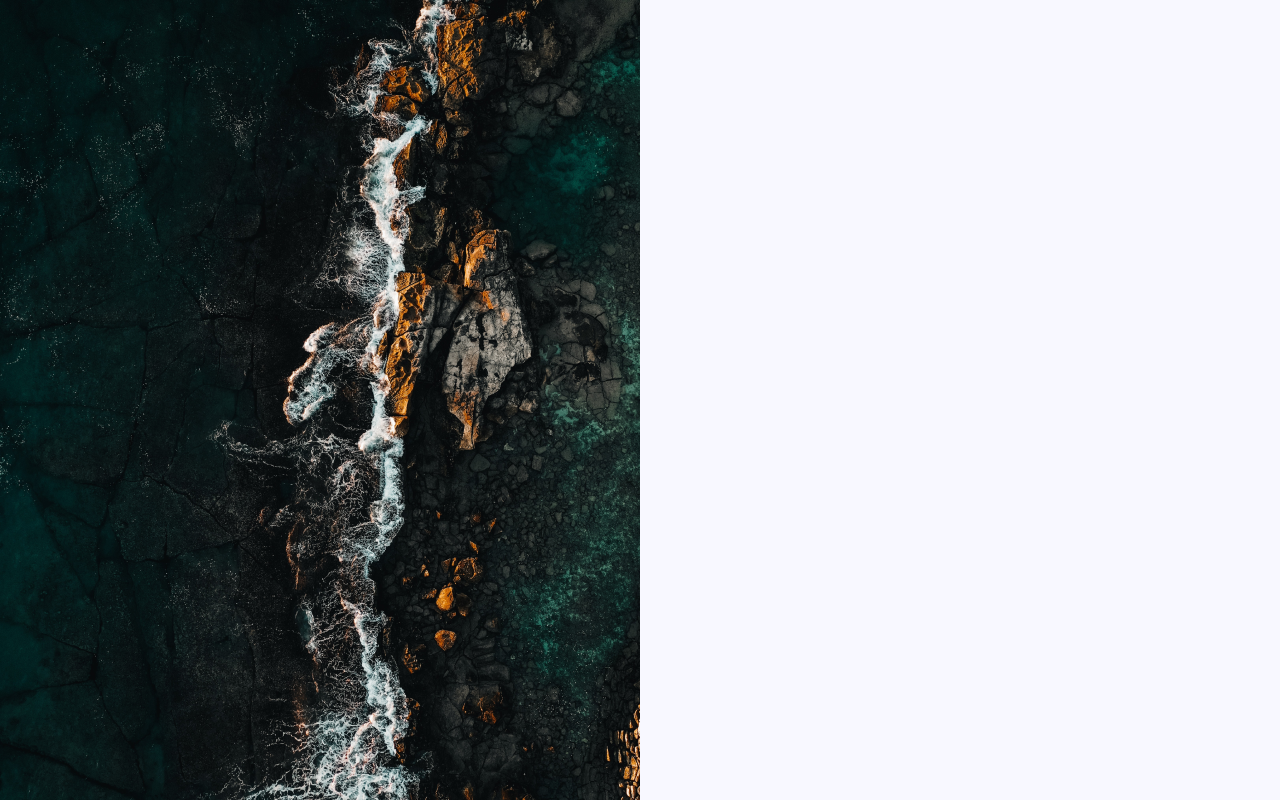
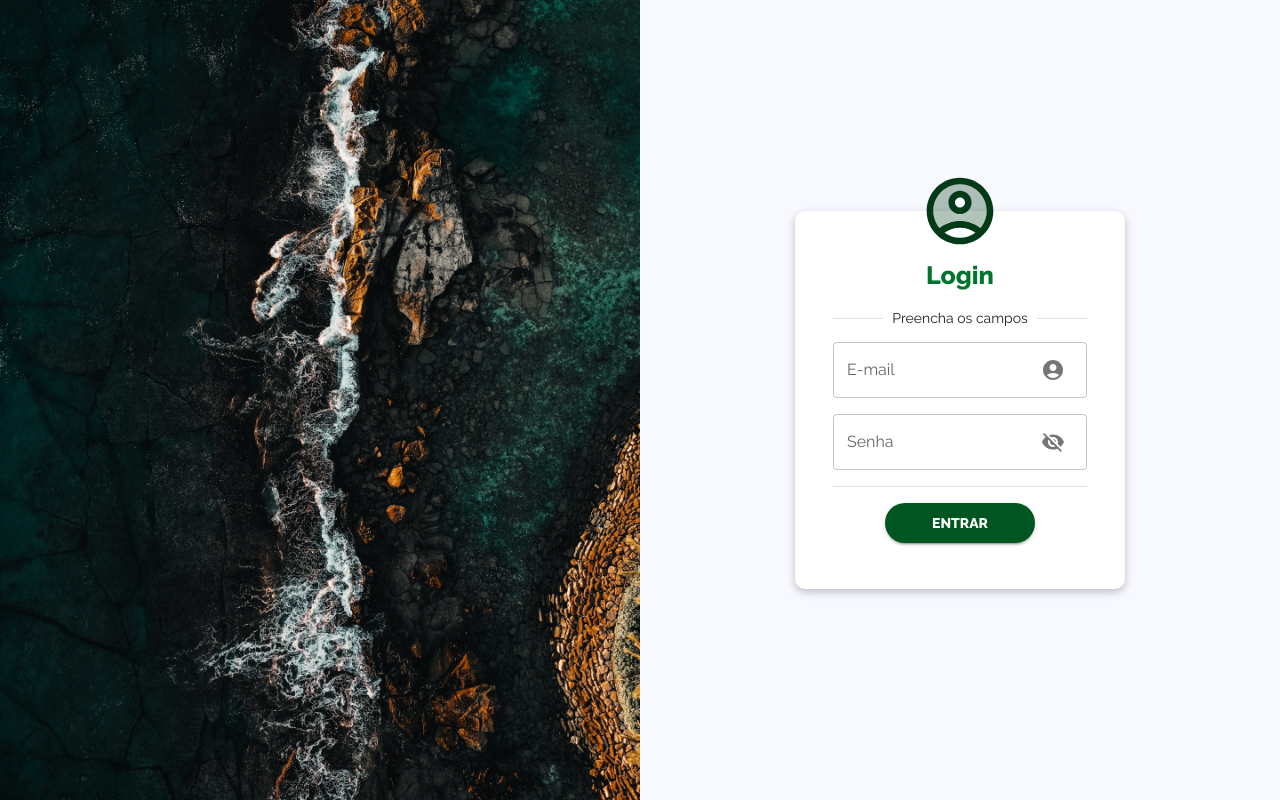
Before and after one commit to matxd/natura-management-front, a React (Create React App) app: page / in a window 1280 px wide. Built offline with nearby package versions, Linux system fonts and the light colour scheme.

Commit message:
add: page login

```diff
--- a/public/index.html
+++ b/public/index.html
@@ -1,5 +1,6 @@
 <!DOCTYPE html>
 <html lang="pt-BR">
+
 <head>
   <meta charset="utf-8" />
   <link rel="icon" href="%PUBLIC_URL%/favicon.ico" />
@@ -7,10 +8,15 @@
   <meta name="theme-color" content="#000000" />
   <meta name="description" content="Web site created using create-react-app" />
   <link rel="manifest" href="%PUBLIC_URL%/manifest.json" />
+  <link rel="preconnect" href="https://fonts.googleapis.com/%22%3E
+<link rel=" preconnect" href="https://fonts.gstatic.com/" crossorigin>
+  <link href="https://fonts.googleapis.com/css2?family=Raleway:wght@300;400;500;800&display=swap" rel="stylesheet">
   <title>Natura Management</title>
 </head>
+
 <body>
   <noscript>Você precisa habilitar o JavaScript para rodar esta aplicação.</noscript>
   <div id="root"></div>
 </body>
+
 </html>
--- a/src/index.css
+++ b/src/index.css
@@ -1,22 +1,14 @@
+* {
+  margin: 0;
+  padding: 0;
+  box-sizing: border-box;
+}
+
 body {
-  padding: 0;
-  margin: 0;
-  box-sizing: border-box;
-  font-family: -apple-system, BlinkMacSystemFont, 'Segoe UI', 'Roboto', 'Oxygen',
-    'Ubuntu', 'Cantarell', 'Fira Sans', 'Droid Sans', 'Helvetica Neue',
-    sans-serif;
+  font-family: "Raleway", sans-serif;
   -webkit-font-smoothing: antialiased;
   -moz-osx-font-smoothing: grayscale;
   background-color: #121212;
   color: #fff;
   text-align: center;
 }
-
-code {
-  font-family: source-code-pro, Menlo, Monaco, Consolas, 'Courier New',
-    monospace;
-}
-
-button {
-  width: 130px;
-}
--- a/src/index.tsx
+++ b/src/index.tsx
@@ -1,15 +1,19 @@
-import { createRoot } from 'react-dom/client';
-import AppRoutes from './router';
-import './index.css';
+import { createRoot } from "react-dom/client";
+import AppRoutes from "./router";
+import "./index.css";
 
-import { Provider } from 'react-redux';
-import { store } from './redux/store';
+import { Provider } from "react-redux";
+import { store } from "./redux/store";
+import { defaultTheme } from "./theme/default";
+import { ThemeProvider } from "@mui/material";
 
-const container = document.getElementById('root')!;
+const container = document.getElementById("root")!;
 const root = createRoot(container);
 
 root.render(
-  <Provider store={store}>
-    <AppRoutes />
-  </Provider>
+  <ThemeProvider theme={defaultTheme}>
+    <Provider store={store}>
+      <AppRoutes />
+    </Provider>
+  </ThemeProvider>
 );
--- a/src/pages/Login/Login.tsx
+++ b/src/pages/Login/Login.tsx
@@ -1,36 +1,53 @@
-import style from "./Login.module.css";
-import { Box } from "@mui/material";
+import React, { useState } from "react";
+import {
+  Box,
+  TextField,
+  Divider,
+  Button,
+  IconButton,
+  CircularProgress,
+} from "@mui/material";
+import {
+  AccountCircle,
+  AccountCircleTwoTone,
+  Visibility,
+  VisibilityOff,
+} from "@mui/icons-material";
 import { useForm } from "react-hook-form";
-
-import backgroundLogin from "../../assets/background-login.png";
-import backgroundHome from "../../assets/background-home.png";
-import backgroundApp from "../../assets/background-home-app.png";
 
 import authAPI from "../../redux/reducers/authApi";
 
 import { useNavigate } from "react-router-dom";
 
-import { toast } from "react-toastify";
-import { toastConfig } from "../../utils/toast";
-import { ILogin } from "../../utils/interface";
 import { sendError } from "../../utils/functions";
+import Typography from "@mui/material/Typography";
 
-export const Login = () => {
+import backgroundLogin from "../../assets/background-login.png";
+import InputAdornment from "@mui/material/InputAdornment";
+
+interface ILogin {
+  email: string;
+  password: string;
+}
+
+export const Login: React.FC = () => {
   const navigate = useNavigate();
-  const [usePostAuth, { data, isLoading, isError, error }] =
+  const [showPassword, setShowPassword] = useState<boolean>(false);
+  const [usePostAuth, { data, isLoading, isError, error, isSuccess }] =
     authAPI.usePostAuthorizationMutation();
-
   const { register, handleSubmit } = useForm<ILogin>();
 
-  const HandleLogin = (dataLogin: ILogin) => {
-    usePostAuth(dataLogin);
+  const toggleShowPassword = () => setShowPassword(!showPassword);
+
+  const HandleLogin = (data: ILogin) => {
+    usePostAuth(data);
   };
 
   if (isError) sendError(error);
 
-  if (data && !isLoading && !isError) {
+  if (isSuccess && data) {
     localStorage.setItem("token", data);
-    toast.success("Autenticado com sucesso", toastConfig);
+    navigate("/inicial");
   }
 
   return (
@@ -40,12 +57,117 @@ export const Login = () => {
           width: "50%",
           height: "100%",
           backgroundImage: `url(${backgroundLogin})`,
+          backgroundSize: "cover",
+          backgroundPosition: "center",
         }}
-      ></Box>
-      <Box sx={{ width: "50%", height: "100%", bgcolor: "#f8f8ff" }}>
+      />
+      <Box
+        sx={{
+          display: "flex",
+          justifyContent: "center",
+          alignItems: "center",
+          width: "50%",
+          padding: "10%",
+          height: "100%",
+          bgcolor: "#f8f8ff",
+        }}
+      >
         <Box
-          sx={{ display: "flex", flexDirection: "column", bgcolor: "#fff" }}
-        ></Box>
+          component="form"
+          onSubmit={handleSubmit(HandleLogin)}
+          sx={{
+            padding: "12% 10%",
+            display: "flex",
+            flexDirection: "column",
+            bgcolor: "#fff",
+            gap: "1rem",
+            alignItems: "center",
+            position: "relative",
+            borderRadius: "10px",
+            boxShadow: "rgba(0, 0, 0, 0.24) 0px 3px 8px",
+          }}
+        >
+          <AccountCircleTwoTone
+            sx={{
+              color: "#003a16",
+              fontSize: "80px",
+              position: "absolute",
+              top: "-40px",
+            }}
+          />
+          <Typography color="#01752d" fontSize="25px" fontWeight="bold">
+            Login
+          </Typography>
+          <Divider sx={{ color: "#222", width: "100%", fontSize: "14px" }}>
+            Preencha os campos
+          </Divider>
+          <Box sx={{ width: "100%" }}>
+            <TextField
+              fullWidth
+              variant="outlined"
+              placeholder="Digite seu e-mail..."
+              label="E-mail"
+              {...register("email")}
+              InputProps={{
+                endAdornment: (
+                  <InputAdornment position="end">
+                    <IconButton
+                      sx={{
+                        "&:hover": {
+                          background: "transparent",
+                          cursor: "initial",
+                        },
+                      }}
+                    >
+                      <AccountCircle />
+                    </IconButton>
+                  </InputAdornment>
+                ),
+              }}
+            />
+          </Box>
+          <Box sx={{ width: "100%" }}>
+            <TextField
+              fullWidth
+              label="Senha"
+              placeholder="Digite sua senha..."
+              variant="outlined"
+              type={showPassword ? "text" : "password"}
+              {...register("password")}
+              InputProps={{
+                endAdornment: (
+                  <InputAdornment position="end">
+                    <IconButton onClick={toggleShowPassword}>
+                      {showPassword ? <Visibility /> : <VisibilityOff />}
+                    </IconButton>
+                  </InputAdornment>
+                ),
+              }}
+            />
+          </Box>
+          <Divider sx={{ color: "black", width: "100%" }} />
+          <Button
+            type="submit"
+            variant="contained"
+            disabled={isLoading ? true : false}
+            sx={{
+              width: "150px",
+              height: "40px",
+              background: "#005520",
+              borderRadius: "100px",
+              fontWeight: "bold",
+              "&:hover": {
+                background: "#01752d",
+              },
+            }}
+          >
+            {isLoading ? (
+              <CircularProgress sx={{ color: "#005520" }} size="1rem" />
+            ) : (
+              "Entrar"
+            )}
+          </Button>
+        </Box>
       </Box>
       {/* <h1>Login</h1>
       <form className={style.form} onSubmit={handleSubmit(HandleLogin)}>
--- a/src/redux/reducers/authApi.ts
+++ b/src/redux/reducers/authApi.ts
@@ -3,17 +3,17 @@ import { createApi, fetchBaseQuery } from "@reduxjs/toolkit/query/react";
 import { ILogin } from "../../utils/interface";
 
 const authAPI = createApi({
-  reducerPath: 'authAPI',
-  baseQuery: fetchBaseQuery({ baseUrl: 'http://localhost:4000' }),
+  reducerPath: "authAPI",
+  baseQuery: fetchBaseQuery({ baseUrl: "http://localhost:4000" }),
   endpoints: (builder) => ({
     postAuthorization: builder.mutation<string, ILogin>({
       query: (dataLogin: ILogin) => ({
         url: `/autenticacao`,
-        method: 'POST',
-        body: dataLogin
-      })
+        method: "POST",
+        body: dataLogin,
+      }),
     }),
-  })
+  }),
 });
 
 export default authAPI;
--- /dev/null
+++ b/src/theme/default.ts
@@ -0,0 +1,7 @@
+import { createTheme } from "@mui/material";
+
+export const defaultTheme = createTheme({
+  typography: {
+    fontFamily: ["Raleway", "sans-serif"].join(","),
+  },
+});
```
Also changed, not shown: src/pages/Login/Login.module.css (deleted, +0 -24 lines). Lines whose indentation alone changed are shown as unchanged.
